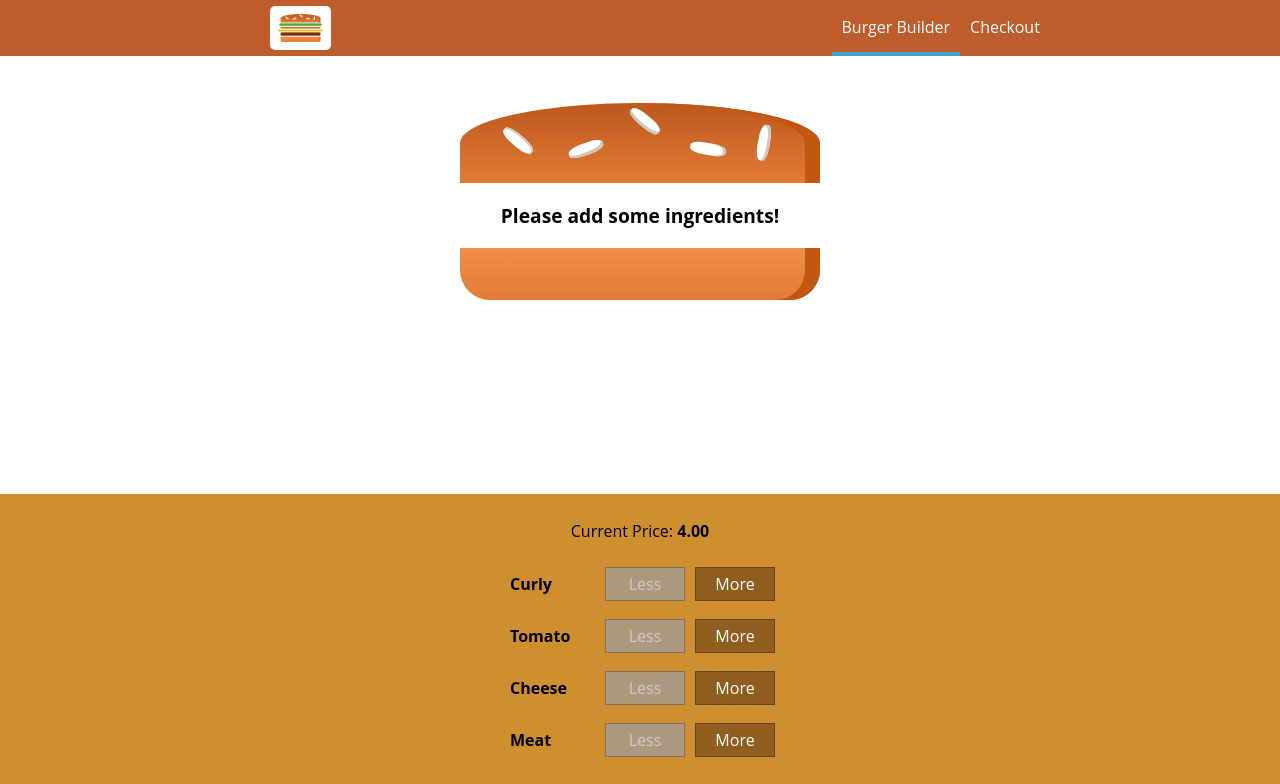
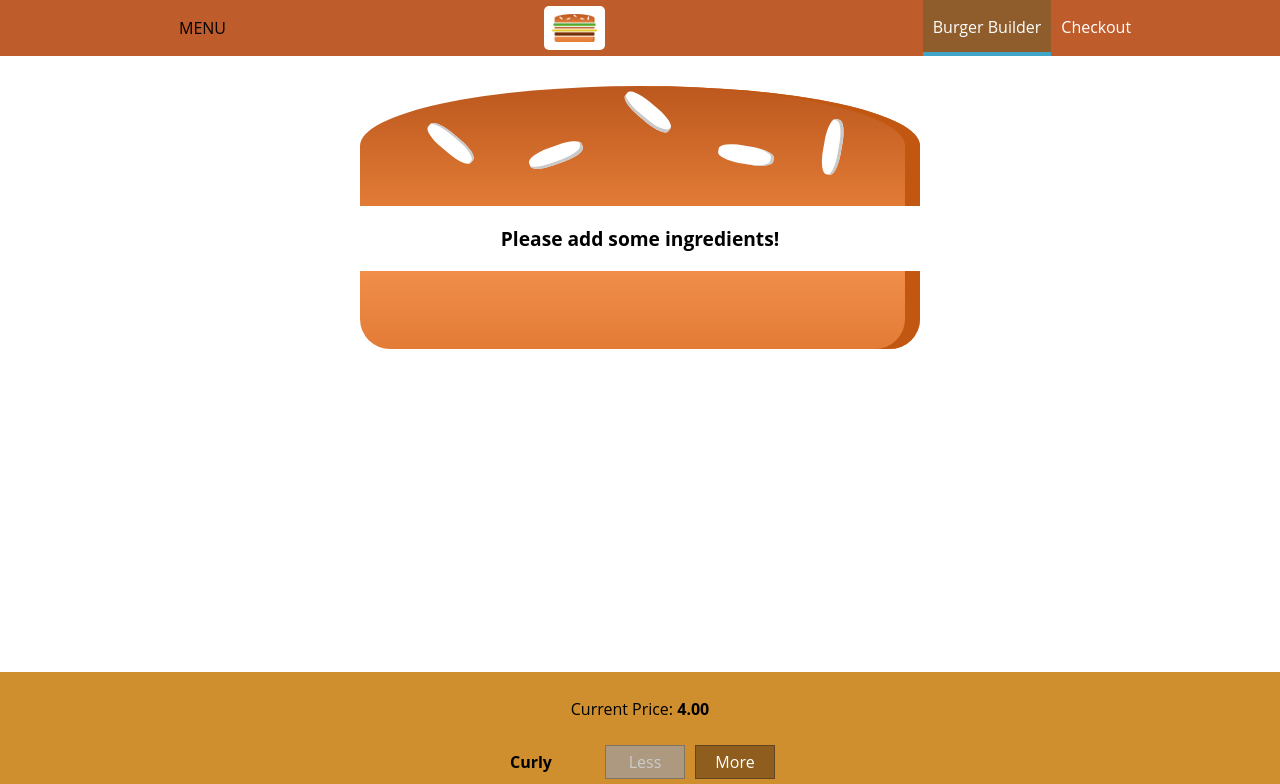
Before and after one commit to alicetinTheDev/react-burger, a React (Create React App) app: page / in a window 1280 px wide. Shown: the top 784 px of the page. Built offline with nearby package versions, Linux system fonts and the light colour scheme.

Commit message:
Sidedrawer component created

```diff
--- a/src/components/Burger/Burger.module.css
+++ b/src/components/Burger/Burger.module.css
@@ -2,36 +2,10 @@
     width: 100%;
     margin: auto;
     height: 250px;
-    overflow-y: auto;
+    overflow: scroll;
     text-align: center;
     font-weight: bold;
     font-size: 1.2rem;
-}
-
-::-webkit-scrollbar-track
-{
-     -webkit-box-shadow: inset 0 0 6px rgba(0,0,0,0.3);
-     background-color: #F5F5F5;
-     box-shadow: inset 0 0 6px rgba(0, 0, 0, 0.1);
-}
-
-::-webkit-scrollbar
-{
-     width: 10px;
-     background-color: #F5F5F5;
-}
-
-::-webkit-scrollbar-thumb
-{
-     background-color: #F90;
-     background-image: -webkit-linear-gradient(45deg,
-                                               rgba(255, 255, 255, .2) 25%,
-                                               transparent 25%,
-                                               transparent 50%,
-                                               rgba(255, 255, 255, .2) 50%,
-                                               rgba(255, 255, 255, .2) 75%,
-                                               transparent 75%,
-                                               transparent)
 }
 
 @media (min-width: 500px) and (min-height: 400px) {
@@ -41,16 +15,16 @@
     }
 }
 
-@media (min-width: 500px) and (min-height: 400px) {
+@media (min-width: 500px) and (min-height: 401px) {
     .Burger {
         width: 450px;
         height: 400px;
     }
 }
 
-/* @media (min-width: 1000px) and (min-height: 700px) {
+@media (min-width: 1000px) and (min-height: 700px) {
     .Burger {
         width: 700px;
-        height: 650px;
+        height: 600px;
     }
-} */
+}
--- a/src/components/Layout/Layout.js
+++ b/src/components/Layout/Layout.js
@@ -3,11 +3,12 @@
 import Wrapper from '../../hoc/Wrapper';
 import classes from './Layout.module.css';
 import Toolbar from '../Navigation/Toolbar/Toolbar';
+import Sidedrawer from '../Navigation/SideDrawer/SideDrawer';
 
 const layout = (props) => (
   <Wrapper>
     <Toolbar/>
-    <div> Toolbar, Sidedrawer, Backdrop</div>
+    <Sidedrawer/>
     <main className={classes.Content}>
         {props.children}
     </main>
--- a/src/components/Logo/Logo.js
+++ b/src/components/Logo/Logo.js
@@ -4,6 +4,10 @@
 import classes from './Logo.module.css';
 
 const logo = (props) => (
+    // We can set style dynamically because of logo component will use in both of
+    // sidedrawer and the toolbar with different heights.
+    // But we used different approch for this. Instead of setting the props dynamicly,
+    // we used css for <div> sections with the same .Logo component
     <div className={classes.Logo}>
         <img src={burgerLogo} alt="MyBurger"/>
     </div>
--- a/src/components/Logo/Logo.module.css
+++ b/src/components/Logo/Logo.module.css
@@ -1,10 +1,9 @@
 .Logo {
     background-color: white;
     padding: 8px;
-    height: 80%;
+    height: 100%;
     box-sizing: border-box;
     border-radius: 5px;
-    align-content: center;
 }
 
 .Logo img {
--- a/src/components/Navigation/NavigationItems/NavigationItem/NavigationItem.module.css
+++ b/src/components/Navigation/NavigationItems/NavigationItem/NavigationItem.module.css
@@ -1,17 +1,14 @@
 .NavigationItem {
-    margin: 0;
+    margin: 10px 0;
     box-sizing: border-box;
-    display: flex;
-    height: 100%;
-    align-items: center;
+    display: block;
+    width: 100%;
 }
 
 .NavigationItem a {
-    color: white;
+    color: #8F5C2C;
     text-decoration: none;
-    height: 100%;
-    padding: 16px 10px;
-    border-bottom: 4px solid transparent;
+    width: 100%;
     box-sizing: border-box;
     display: block;
 }
@@ -19,7 +16,30 @@
 .NavigationItem a:hover,
 .NavigationItem a:active,
 .NavigationItem a.active {
-    background-color: #BF5C2C;
-    border-bottom: 4px solid #40A4C8;
-    color: block;
+    color: #40A4C8;
 }
+
+@media (min-width: 500px) {
+    .NavigationItem {
+        margin: 0;
+        display: flex;
+        height: 100%;
+        width: auto;
+        align-items: center;
+    }
+
+    .NavigationItem a {
+        color: white;
+        height: 100%;
+        padding: 16px 10px;
+        border-bottom: 4px solid transparent;
+    }
+
+    .NavigationItem a:hover,
+    .NavigationItem a:active,
+    .NavigationItem a.active {
+        background-color: #8F5C2C;
+        border-bottom: 4px solid #40A4C8;
+        color: white;
+    }
+}
--- a/src/components/Navigation/NavigationItems/NavigationItems.module.css
+++ b/src/components/Navigation/NavigationItems/NavigationItems.module.css
@@ -3,6 +3,13 @@
     padding: 0;
     list-style: none;
     display: flex;
+    flex-flow: column;
     align-items: center;
     height: 100%;
 }
+
+@media (min-width: 500px) {
+    .NavigationItems {
+        flex-flow: row;
+    }
+}
--- /dev/null
+++ b/src/components/Navigation/SideDrawer/SideDrawer.js
@@ -0,0 +1,23 @@
+import React from 'react';
+
+import Logo from '../../Logo/Logo'
+import NavigationItems from '../NavigationItems/NavigationItems'
+import classes from './SideDrawer.module.css';
+
+const sideDrawer = (props) => {
+    return (
+        <div className={classes.SideDrawer}>
+            <div className={classes.Logo}>
+            <Logo />
+            </div>
+
+            <nav>
+                <NavigationItems />
+            </nav>
+        </div>
+    );
+};
+
+
+
+export default sideDrawer;
--- /dev/null
+++ b/src/components/Navigation/SideDrawer/SideDrawer.module.css
@@ -0,0 +1,34 @@
+.SideDrawer {
+    position: fixed;
+    width: 280px;
+    max-width: 70%;
+    height: 100%;
+    left: 0;
+    top: 0;
+    z-index: 200;
+    background-color: white;
+    padding: 32px 16px;
+    box-sizing: border-box;
+    transition: transfom 0.3s ease-out;
+}
+
+@media (min-width: 500px) {
+    .SideDrawer{
+        display: none;
+    }
+}
+
+/* Shift Right */
+.Open {
+    transform: translateX(0);
+}
+
+/* Shift left */
+.Close {
+    transform: translateY(-100%);
+}
+
+.Logo {
+    height: 11%;
+    margin-bottom: 32px;
+}
--- a/src/components/Navigation/Toolbar/Toolbar.js
+++ b/src/components/Navigation/Toolbar/Toolbar.js
@@ -6,9 +6,11 @@
 
 const toolbar = (props) => (
     <header className={classes.Toolbar}>
-        {/* <div>MENU</div> */}
-        <Logo/>
-            <nav>
+        <div>MENU</div>
+        <div className={classes.Logo}>
+            <Logo/>
+        </div>
+            <nav className={classes.DesktopOnly}>
                 <NavigationItems />
             </nav>
     </header>
--- a/src/components/Navigation/Toolbar/Toolbar.module.css
+++ b/src/components/Navigation/Toolbar/Toolbar.module.css
@@ -14,3 +14,13 @@
 .Toolbar nav {
     height: 100%;
 }
+
+.Logo {
+    height: 80%;
+}
+
+@media (max-width : 499px) {
+    .DesktopOnly {
+        display: none;
+    }
+}
```
